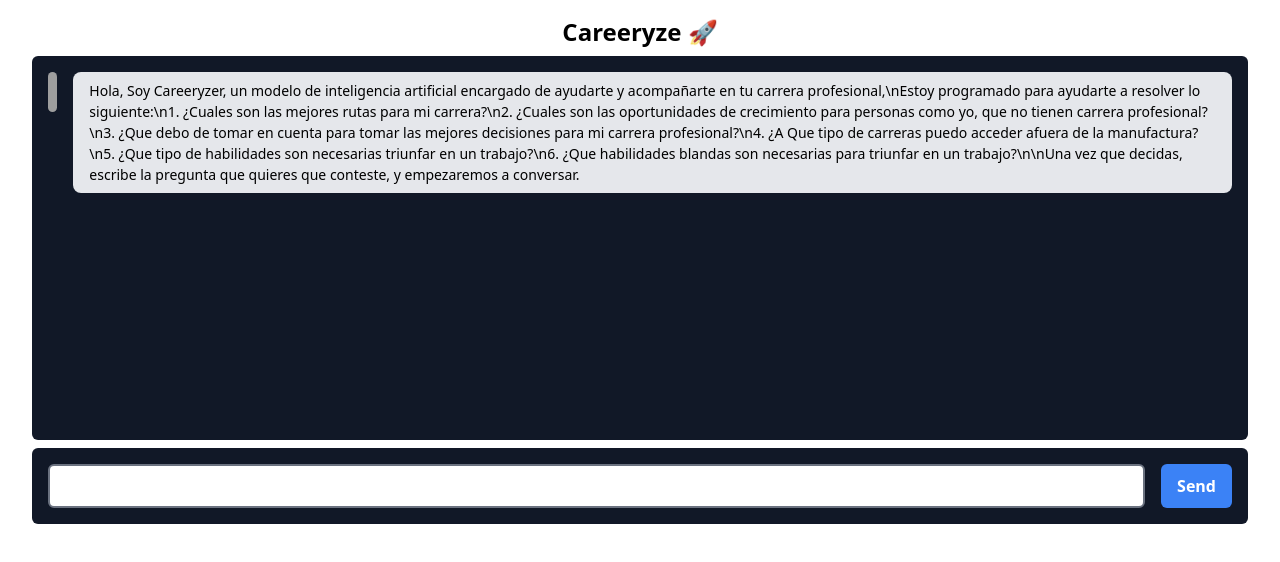
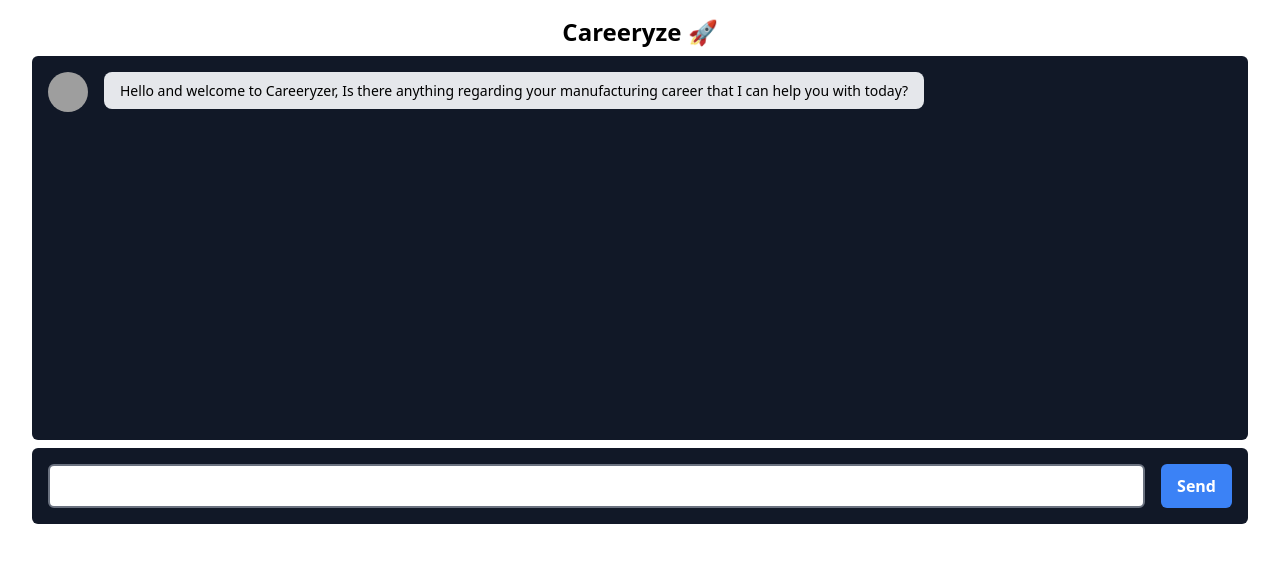
Before and after one commit to dederico/careeryze_app, a Next.js app: page / in a window 1280 px wide. Shown: the top 562 px of the page. Built offline with nearby package versions, Linux system fonts and the light colour scheme; grey boxes are pictures that could not be loaded.

Commit message:
new hello message

```diff
--- a/src/app/page.tsx
+++ b/src/app/page.tsx
@@ -82,7 +82,7 @@
       </div>
       <div className="h-96 w-full bg-gray-900 rounded-md p-4 overflow-y-auto flex flex-col gap-4">
         <div className="flex flex-col gap-2">
-          <ChatBubble type="assistant" message="Hola, Soy Careeryzer, un modelo de inteligencia artificial encargado de ayudarte y acompañarte en tu carrera profesional,\nEstoy programado para ayudarte a resolver lo siguiente:\n1. ¿Cuales son las mejores rutas para mi carrera?\n2. ¿Cuales son las oportunidades de crecimiento para personas como yo, que no tienen carrera profesional?\n3. ¿Que debo de tomar en cuenta para tomar las mejores decisiones para mi carrera profesional?\n4. ¿A Que tipo de carreras puedo acceder afuera de la manufactura?\n5. ¿Que tipo de habilidades son necesarias triunfar en un trabajo?\n6. ¿Que habilidades blandas son necesarias para triunfar en un trabajo?\n\nUna vez que decidas, escribe la pregunta que quieres que conteste, y empezaremos a conversar." />
+          <ChatBubble type="assistant" message="Hello and welcome to Careeryzer, Is there anything regarding your manufacturing career that I can help you with today?" />
           {chatMessages.map((message, index) => (
             <ChatBubble
               key={index}
```
